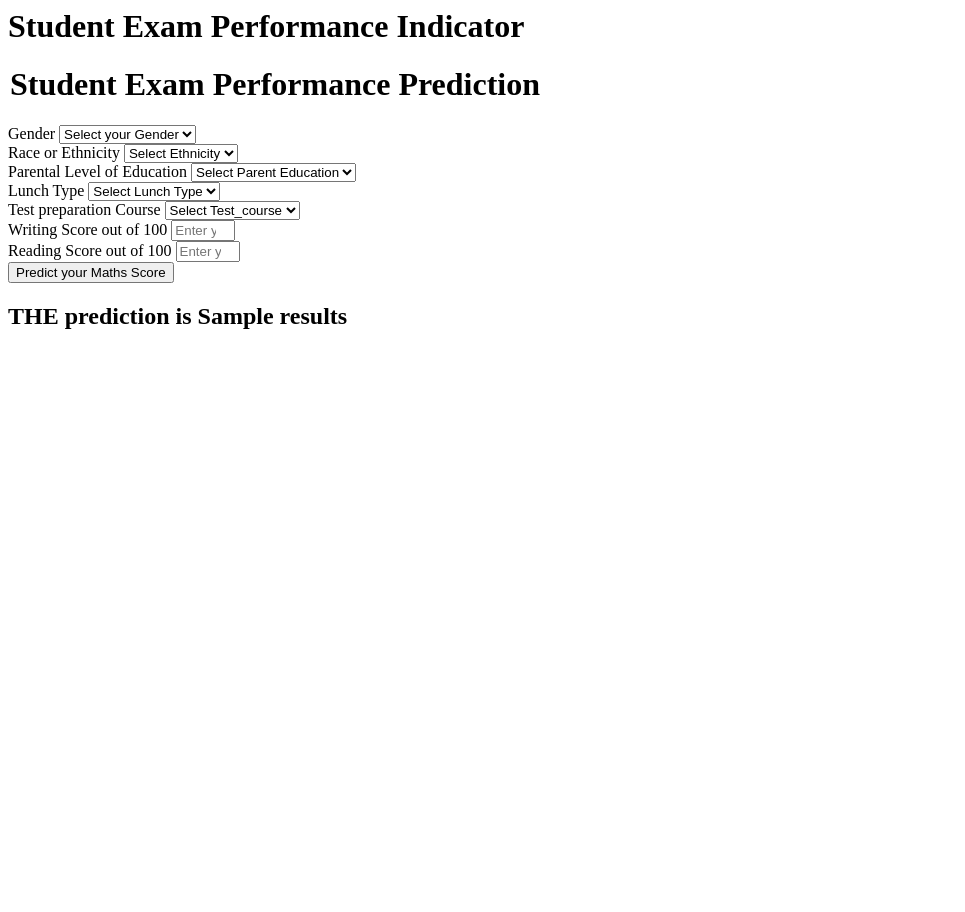
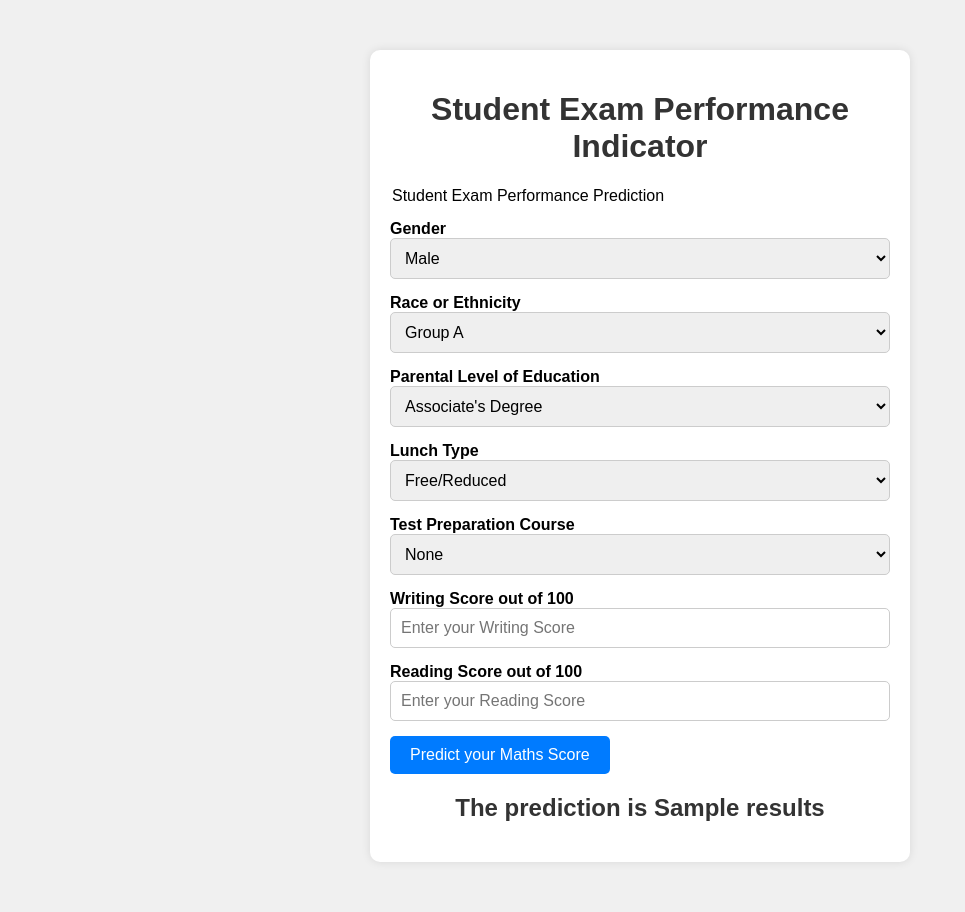
Before and after one commit to LuvArora443/mlproject, a Flask app: template templates/home.html in a window 1280 px wide. Shown: the whole page, without its empty margins (0-965 px from the left). Before the commit the page ends 329 px from the top, so only its background shows below. Run offline with Flask 3, Linux system fonts and the light colour scheme; the template is opened without the code that fills it: most values are stand-ins (such as "Sample title", 1, 10 or a date in 2020).

Commit message:
Beautiful pages

```diff
--- a/templates/home.html
+++ b/templates/home.html
@@ -1,111 +1,121 @@
-<html>
+<!DOCTYPE html>
+<html lang="en">
+<head>
+    <meta charset="UTF-8">
+    <meta name="viewport" content="width=device-width, initial-scale=1.0">
+    <title>Student Exam Performance Indicator</title>
+    <style>
+        body {
+            font-family: Arial, sans-serif;
+            background-color: #f0f0f0;
+            margin: 0;
+            padding: 0;
+        }
+        .login {
+            max-width: 500px;
+            margin: 50px auto;
+            padding: 20px;
+            background-color: #fff;
+            border-radius: 10px;
+            box-shadow: 0 0 10px rgba(0, 0, 0, 0.1);
+        }
+        h1, h2 {
+            text-align: center;
+            color: #333;
+        }
+        form {
+            display: grid;
+            gap: 15px;
+        }
+        .form-label {
+            font-weight: bold;
+        }
+        .form-control {
+            width: 100%;
+            padding: 10px;
+            border: 1px solid #ccc;
+            border-radius: 5px;
+            box-sizing: border-box;
+            font-size: 16px;
+        }
+        .btn-primary {
+            background-color: #007bff;
+            color: #fff;
+            border: none;
+            padding: 10px 20px;
+            border-radius: 5px;
+            cursor: pointer;
+            font-size: 16px;
+        }
+        .btn-primary:hover {
+            background-color: #0056b3;
+        }
+    </style>
+</head>
 <body>
     <div class="login">
         <h1>Student Exam Performance Indicator</h1>
 
         <form action="{{ url_for('predict_datapoint')}}" method="post">
-        <h1>
             <legend>Student Exam Performance Prediction</legend>
-        </h1>
             <div class="mb-3">
                 <label class="form-label">Gender</label>
-            <select class="form-control" name="gender" placeholder="Enter you Gender" required>
-                <option class="placeholder" selected disabled value="">Select your Gender</option>
-                <option value="male">
-                    Male
-                </option>
-                <option value="female">
-                    Female
-                </option>
+                <select class="form-control" name="gender" required>
+                    <option value="male">Male</option>
+                    <option value="female">Female</option>
                 </select>
             </div>
             <div class="mb-3">
                 <label class="form-label">Race or Ethnicity</label>
-            <select class="form-control" name="ethnicity" placeholder="Enter you ethnicity" required>
-                <option class="placeholder" selected disabled value="">Select Ethnicity</option>
-                <option value="group A">
-                    Group A
-                </option>
-                <option value="group B">
-                    Group B
-                </option>
-                <option value="group C">
-                    Group C
-                </option>
-                <option value="group D">
-                    Group D
-                </option>
-                <option value="group E">
-                    Group E
-                </option>
+                <select class="form-control" name="ethnicity" required>
+                    <option value="group A">Group A</option>
+                    <option value="group B">Group B</option>
+                    <option value="group C">Group C</option>
+                    <option value="group D">Group D</option>
+                    <option value="group E">Group E</option>
                 </select>
             </div>
             <div class="mb-3">
                 <label class="form-label">Parental Level of Education</label>
-            <select class="form-control" name="parental_level_of_education"
-                placeholder="Enter you Parent Education" required>
-                <option class="placeholder" selected disabled value="">Select Parent Education</option>
-                <option value="associate's degree">
-                    associate's degree
-                </option>
-                <option value="bachelor's degree">
-                    bachelor's degree
-                </option>
-                <option value="high school">
-                    high school
-                </option>
-                <option value="master's degree">
-                    master's degree
-                </option>
-                <option value="some college">
-                    some college
-                </option>
-                <option value="some high school">
-                    some high school
-                </option>
+                <select class="form-control" name="parental_level_of_education" required>
+                    <option value="associate's degree">Associate's Degree</option>
+                    <option value="bachelor's degree">Bachelor's Degree</option>
+                    <option value="high school">High School</option>
+                    <option value="master's degree">Master's Degree</option>
+                    <option value="some college">Some College</option>
+                    <option value="some high school">Some High School</option>
                 </select>
             </div>
             <div class="mb-3">
                 <label class="form-label">Lunch Type</label>
-            <select class="form-control" name="lunch" placeholder="Enter you Lunch" required>
-                <option class="placeholder" selected disabled value="">Select Lunch Type</option>
-                <option value="free/reduced">
-                    free/reduced
-                </option>
-                <option value="standard">
-                    standard
-                </option>
+                <select class="form-control" name="lunch" required>
+                    <option value="free/reduced">Free/Reduced</option>
+                    <option value="standard">Standard</option>
                 </select>
             </div>
             <div class="mb-3">
-            <label class="form-label">Test preparation Course</label>
-            <select class="form-control" name="test_preparation_course" placeholder="Enter you Course"
-                required>
-                <option class="placeholder" selected disabled value="">Select Test_course</option>
-                <option value="none">
-                    None
-                </option>
-                <option value="completed">
-                    Completed
-                </option>
+                <label class="form-label">Test Preparation Course</label>
+                <select class="form-control" name="test_preparation_course" required>
+                    <option value="none">None</option>
+                    <option value="completed">Completed</option>
                 </select>
             </div>
             <div class="mb-3">
                 <label class="form-label">Writing Score out of 100</label>
-            <input class="form-control" type="number" name="reading_score"
-                placeholder="Enter your Reading score" min='0' max='100' />
+                <input class="form-control" type="number" name="reading_score" placeholder="Enter your Writing Score" min="0" max="100" required>
             </div>
             <div class="mb-3">
                 <label class="form-label">Reading Score out of 100</label>
-            <input class="form-control" type="number" name="writing_score"
-                placeholder="Enter your Reading Score" min='0' max='100' />
+                <input class="form-control" type="number" name="writing_score" placeholder="Enter your Reading Score" min="0" max="100" required>
             </div>
             <div class="mb-3">
-            <input class="btn btn-primary" type="submit" value="Predict your Maths Score" required />
+                <input class="btn btn-primary" type="submit" value="Predict your Maths Score" />
             </div>
         </form>
+
         <h2>
-       THE  prediction is {{results}}
+            The prediction is {{results}}
         </h2>
-   <body>
+    </div>
+</body>
 </html>
```
Also changed, not shown: templates/index.html (+38 -2 lines). Lines whose indentation alone changed are shown as unchanged.
